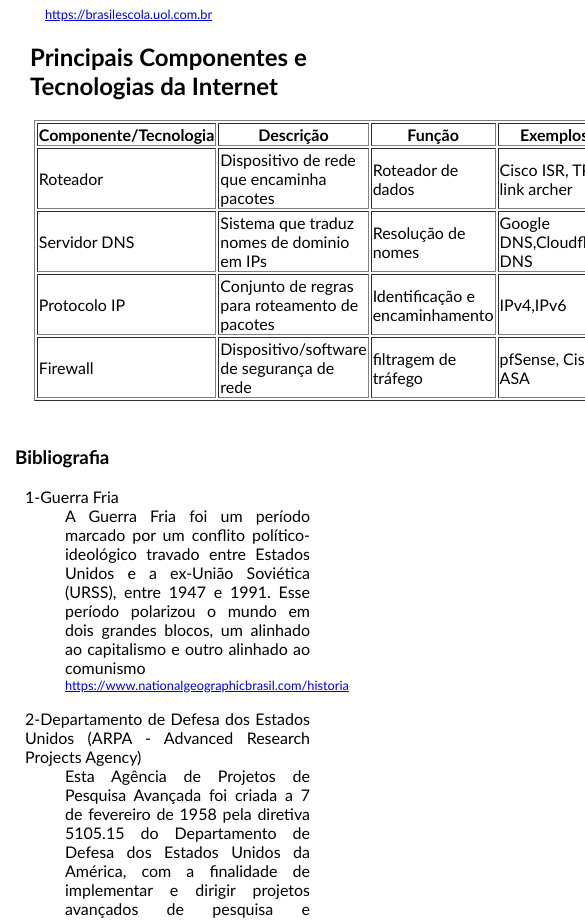
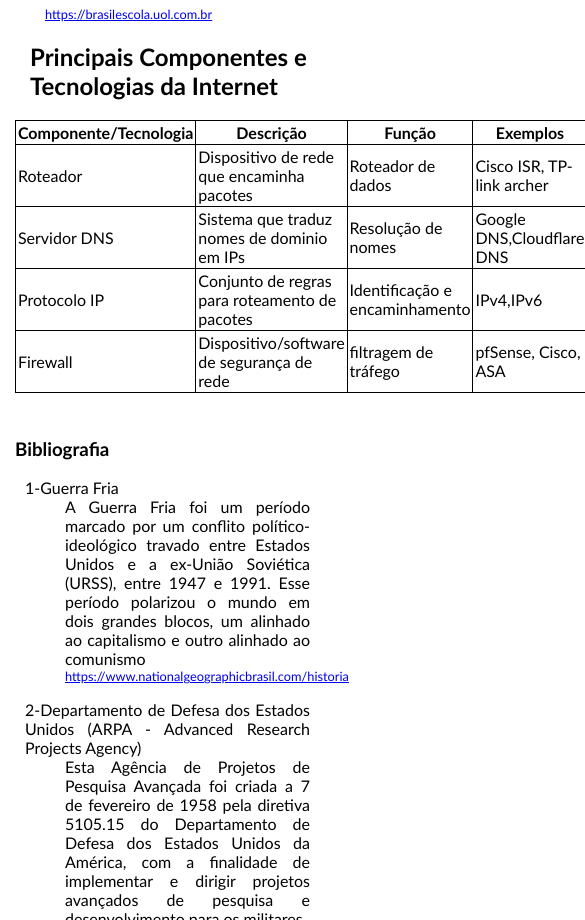
Before and after one commit to IgorGustavoZ/Projeto_Escolar, a plain HTML site: page index.html in a window 390 px wide. Shown: the part 2584-3504 px from the top of the page, 585 px wide, since content can reach past the window. Drawn offline with Linux system fonts and the light colour scheme.

Commit message:
Tentativa de Mobile

```diff
--- a/index.html
+++ b/index.html
@@ -126,41 +126,42 @@
 
 
     <h2 id="componentes">Principais Componentes e Tecnologias da Internet</h2>
-        <table border="1px" padding="100px">
+        <table>
+            <thead>
                 <tr>
-                <th>Componente/Tecnologia</thh>
+                    <th>Componente/Tecnologia</th>
                     <th>Descrição</th>
                     <th>Função</th>
                     <th>Exemplos</th>
                 </tr>
+            </thead>
 
+            <tbody>
                 <tr>
                     <td>Roteador</td>
                     <td>Dispositivo de rede que encaminha pacotes</td>
                     <td>Roteador de dados</td>
                     <td>Cisco ISR, TP-link archer</td>
                 </tr>
-
                 <tr>
                     <td>Servidor DNS</td>
                     <td>Sistema que traduz nomes de dominio em IPs</td>
                     <td>Resolução de nomes</td>
                     <td>Google DNS,Cloudflare DNS</td>
                 </tr>
-
                 <tr>
                     <td>Protocolo IP</td>
                     <td>Conjunto de regras para roteamento de pacotes</td>
                     <td>Identificação e encaminhamento</td>
                     <td>IPv4,IPv6</td>
                 </tr>
-
                 <tr>
                     <td>Firewall</td>
                     <td>Dispositivo/software de segurança de rede</td>
                     <td>filtragem de tráfego</td>
                     <td>pfSense, Cisco, ASA</td>
                 </tr>
+            </tbody>
 
         </table>
     </div>
--- a/style.css
+++ b/style.css
@@ -116,8 +116,13 @@ body{
 }
 
 table{
-   margin-left: 5%;
-   margin-right: 20%;
+    border-collapse: collapse;
+}
+
+td, th{
+    border: 1px solid black;
+    padding: 0.5vw;
+    margin: 0px;
 }
 
 #bibliografia dl{
```
Lines whose indentation alone changed are shown as unchanged.
